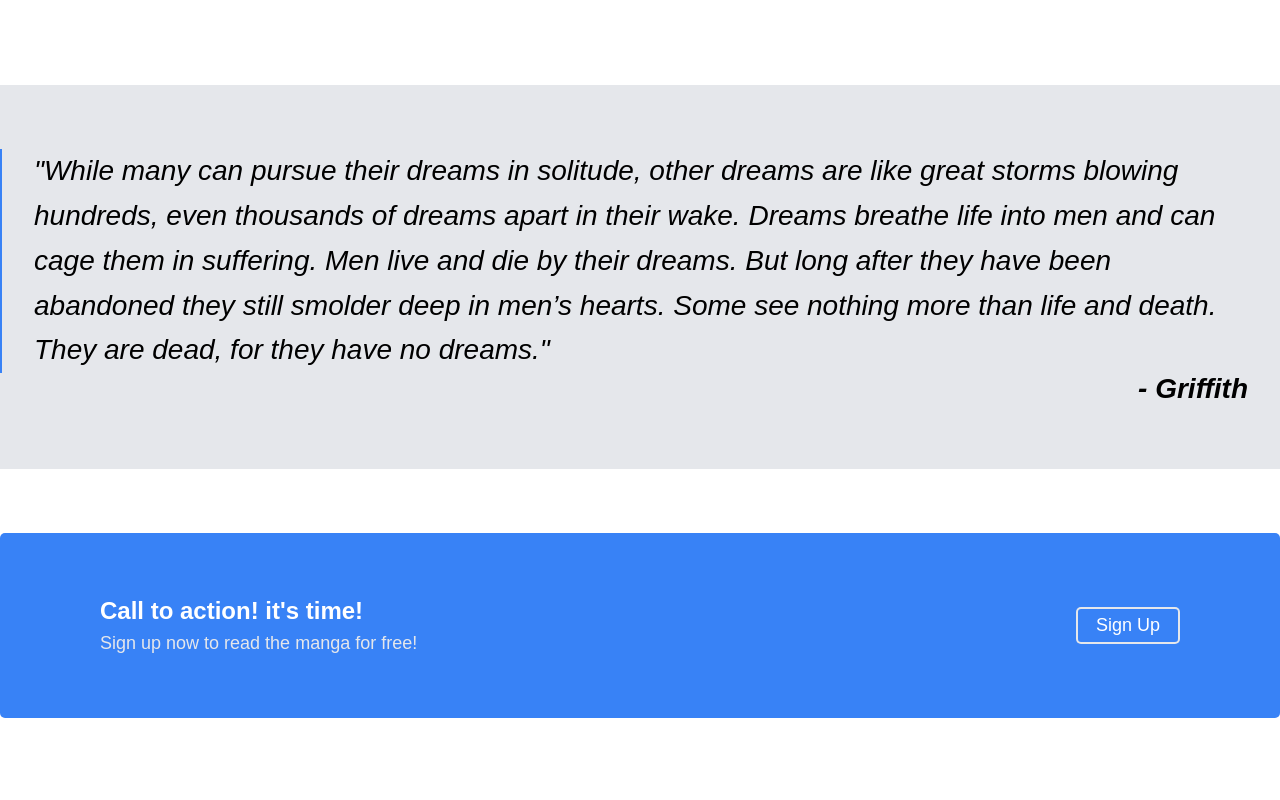
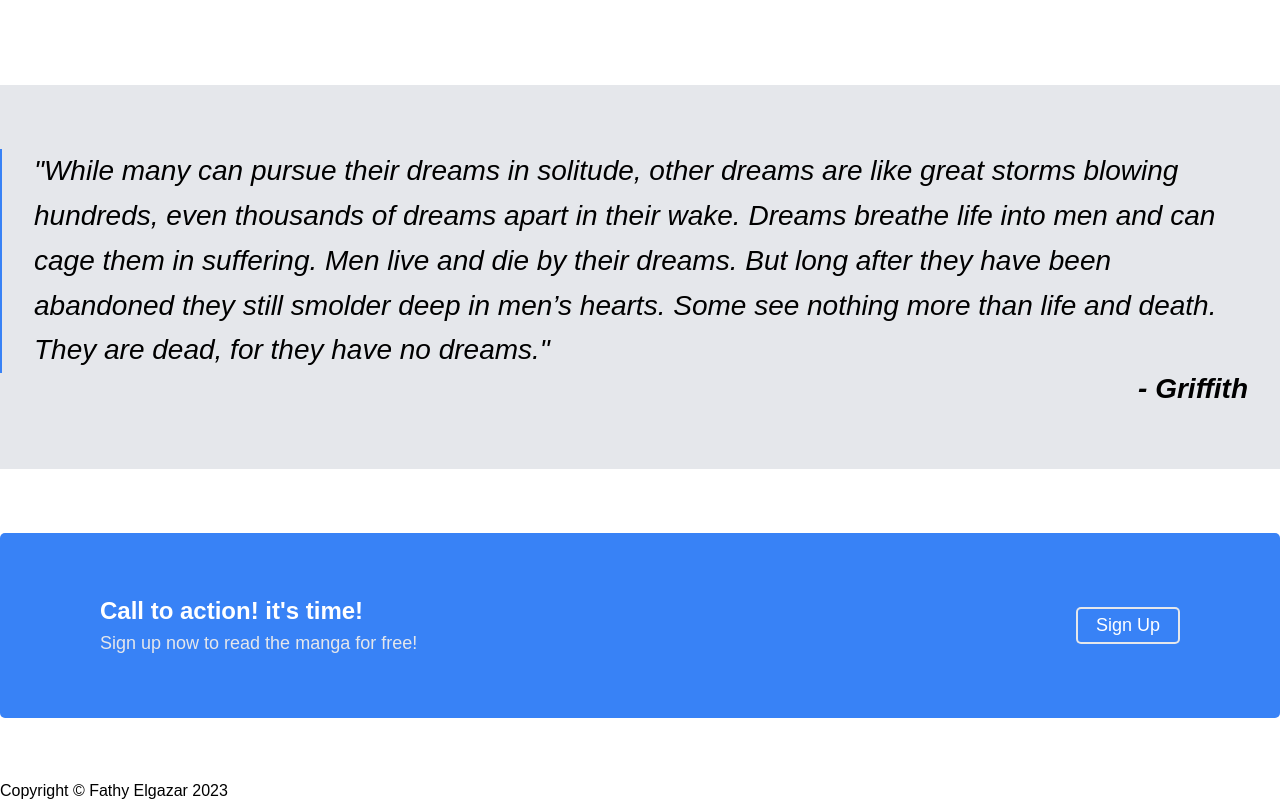
Before and after one commit to gazzaar/The-Odin-Project, a plain HTML site: page landing-page/index.html in a window 1280 px wide. Shown: the part 1110-1910 px from the top of the page. Drawn offline with Linux system fonts and the light colour scheme.

Commit message:
Building the Footer

```diff
--- a/landing-page/index.html
+++ b/landing-page/index.html
@@ -146,5 +146,8 @@
         </div>
       </div>
     </section>
+    <footer class="footer">
+      <p class="footer-text">Copyright &copy; Fathy Elgazar 2023</p>
+    </footer>
   </body>
 </html>
```
